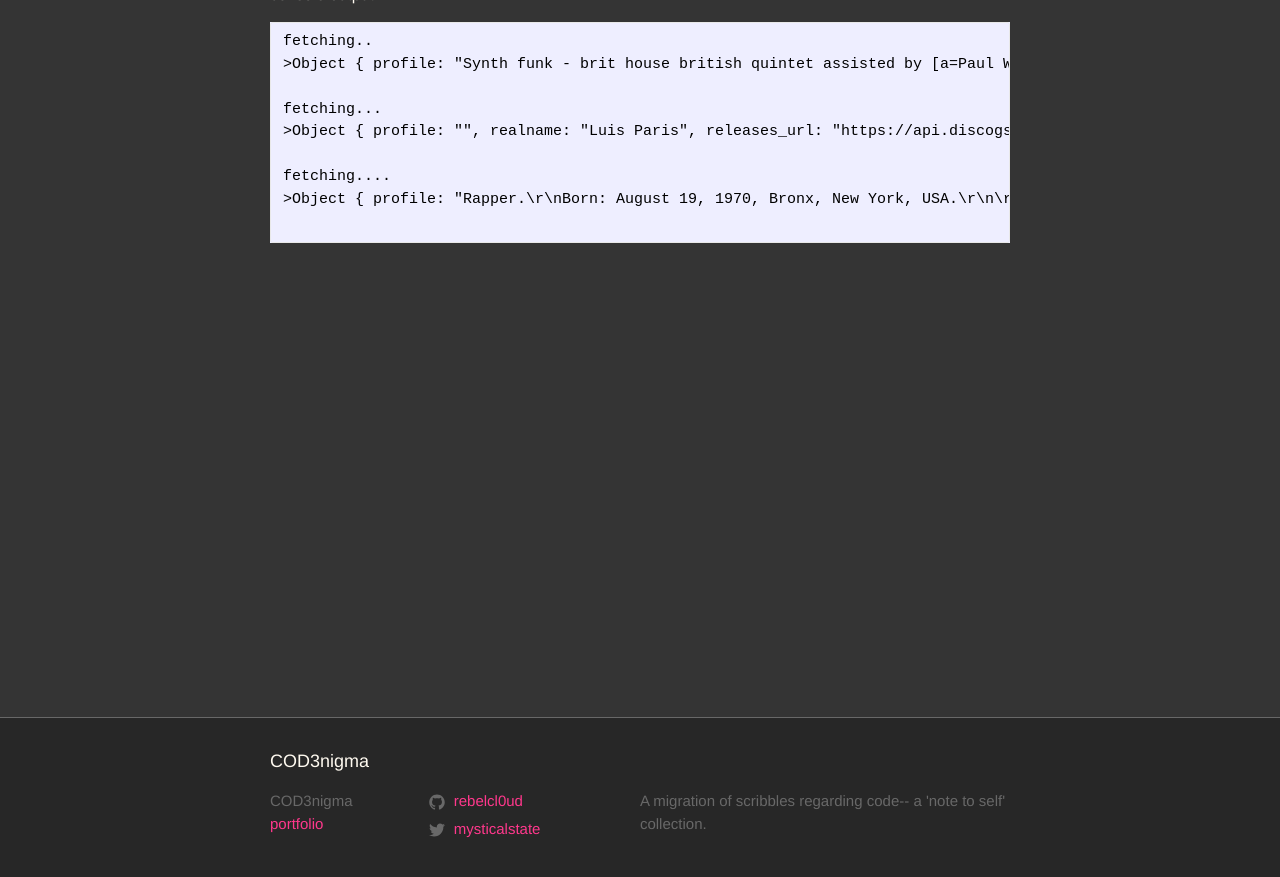
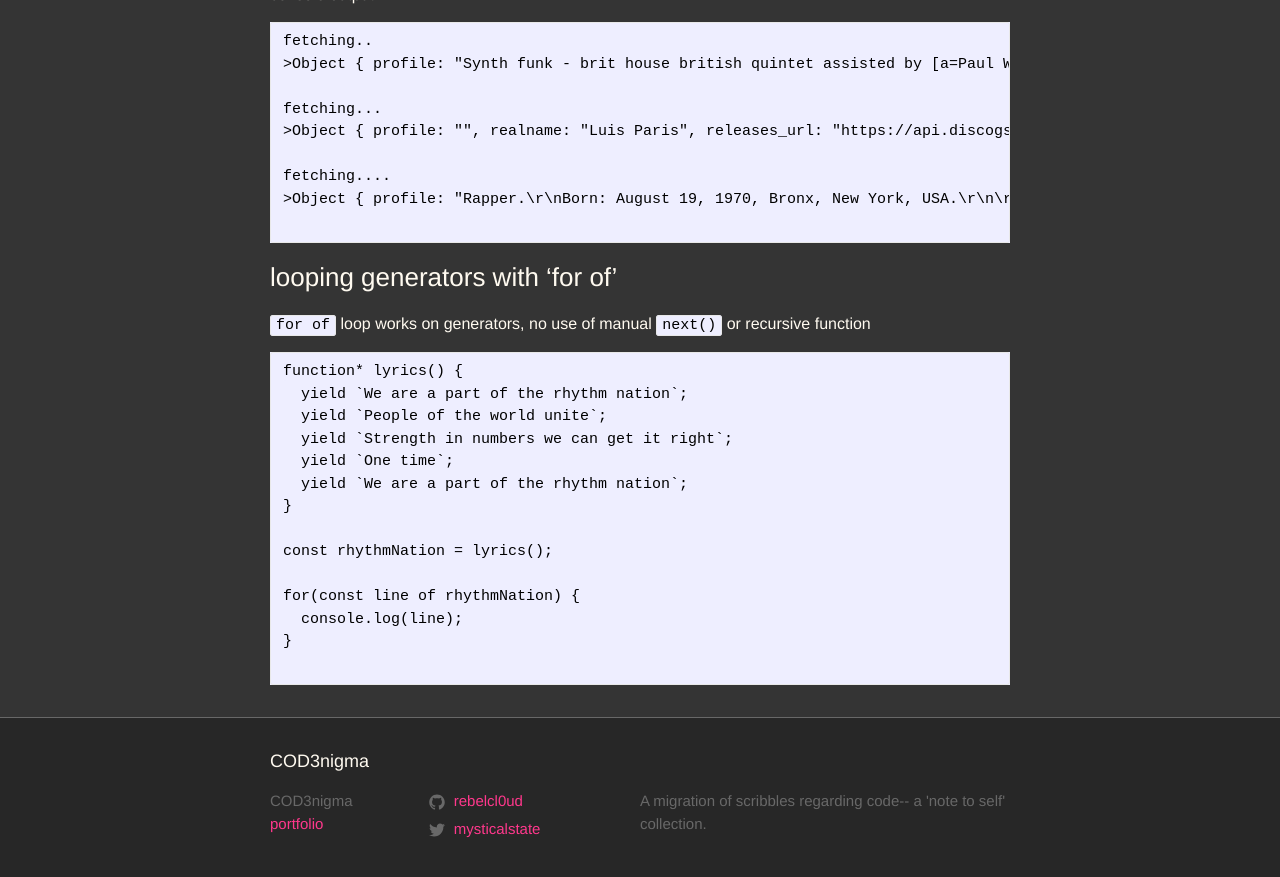
Before and after one commit to rebelcl0ud/blog, a Jekyll site: the page built from _posts/2018-05-06-[41]-es6-status-generators.markdown, in a window 1280 px wide and 900 px high, scrolled down 3302 px. Shown: the top 877 px of the window. Built offline with Jekyll 4.4.1, drawn with Linux system fonts in a browser that asks for light colours.

Commit message:
notes/example using for of loop on generators

````diff
--- a/_posts/2018-05-06-[41]-es6-status-generators.markdown
+++ b/_posts/2018-05-06-[41]-es6-status-generators.markdown
@@ -152,3 +152,24 @@ fetching....
 >Object { profile: "Rapper.\r\nBorn: August 19, 1970, Bronx, New York, USA.\r\n\r\nRaised in the South Bronx area of New York. Part of the [a=D.I.T.C.] Crew.\r\n", realname: "Joseph Antonio Cartagena", releases_url: "https://api.discogs.com/artists/51988/releases", name: "Fat Joe", uri: "https://www.discogs.com/artist/51988-Fat-Joe", urls: (2) […], images: (8) […], resource_url: "https://api.discogs.com/artists/51988", aliases: (2) […], id: 51988, … }
 
 ```
+
+### looping generators with 'for of'
+
+`for of` loop works on generators, no use of manual `next()` or recursive function
+
+```
+function* lyrics() {
+  yield `We are a part of the rhythm nation`;
+  yield `People of the world unite`;
+  yield `Strength in numbers we can get it right`;
+  yield `One time`;
+  yield `We are a part of the rhythm nation`;
+}
+
+const rhythmNation = lyrics();
+
+for(const line of rhythmNation) {
+  console.log(line);
+}
+
+```
````
